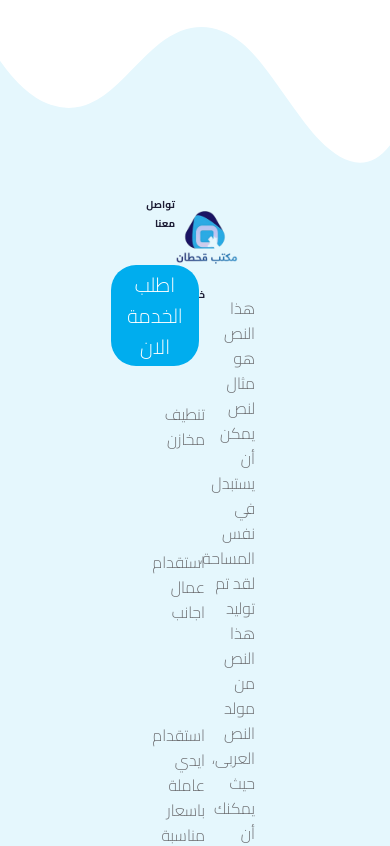
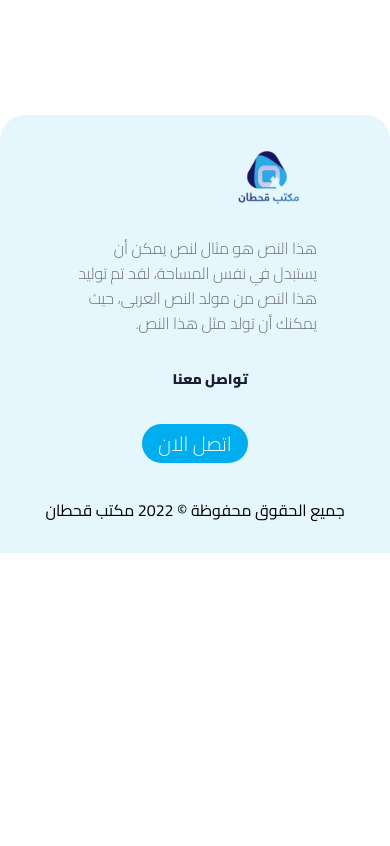
Before and after one commit to mo7amedehab97/Qahttan, a React (Vite) app: page / in a window 390 px wide. Shown: the part 3200-4046 px from the top of the page. After the commit the page ends 3753 px from the top, so only its background shows below. Built offline with nearby package versions, Linux system fonts and the light colour scheme.

Commit message:
footer responsive

```diff
--- a/src/Components/Footer/Footer.jsx
+++ b/src/Components/Footer/Footer.jsx
@@ -4,7 +4,7 @@ import Logo from "../../assets/logo-min (1).png";
 const Footer = () => {
   return (
     <footer className="footer_container">
-      <section class="custom-shape-divider-top-1673875243">
+      <section className="custom-shape-divider-top-1673875243">
         <svg
           data-name="Layer 1"
           xmlns="http://www.w3.org/2000/svg"
@@ -13,14 +13,13 @@ const Footer = () => {
         >
           <path
             d="M985.66,92.83C906.67,72,823.78,31,743.84,14.19c-82.26-17.34-168.06-16.33-250.45.39-57.84,11.73-114,31.07-172,41.86A600.21,600.21,0,0,1,0,27.35V120H1200V95.8C1132.19,118.92,1055.71,111.31,985.66,92.83Z"
-            class="shape-fill"
+            className="shape-fill"
           ></path>
         </svg>
       </section>
       <section className="footer_details">
         <article className="footer_content">
-          <ul>
-            <li>
+          <div>
             <img
               src={Logo}
               alt="website logo image"
@@ -28,26 +27,16 @@ const Footer = () => {
               width={100}
               height={100}
             />
-            </li>
-            <li>
+
             <p>
               هذا النص هو مثال لنص يمكن أن يستبدل في نفس المساحة، لقد تم توليد
               هذا النص من مولد النص العربى، حيث يمكنك أن تولد مثل هذا النص.
             </p>
-            </li>
-          </ul>
-          <ul>
-            <h3>خدماتنا</h3>
-            <li>تنطيف مخازن </li>
-            <li>استقدام عمال اجانب</li>
-            <li>استقدام ايدي عاملة باسعار مناسبة</li>
-          </ul>
-          <ul>
-            <h3>تواصل معنا</h3>
-            <li>
-              <button>اطلب الخدمة الان</button>
-            </li>
-          </ul>
+          </div>
+          <div>
+            <h2>تواصل معنا </h2>
+            <button>اتصل الان</button>
+          </div>
         </article>
         <article className="copyright">
           <p>جميع الحقوق محفوظة &copy; 2022 مكتب قحطان</p>
--- a/src/Components/Footer/index.css
+++ b/src/Components/Footer/index.css
@@ -26,7 +26,7 @@
   width: 100%;
   background-color: var(--background);
   position: absolute;
-  top: 150px;
+  top: 90px;
   padding: 12px 135px;
 }
 .footer_content {
@@ -42,47 +42,22 @@
   align-items: center;
   border-radius: 15px;
 }
-.footer_content ul {
-  width: calc(100% / 3);
+
+.footer_content div:nth-child(1) {
+  width: calc(100% / 1.5);
 }
-.footer_content ul:nth-child(2) {
-  display: flex;
-  justify-content: space-evenly;
-  align-items: center;
-  flex-direction: column;
-}
-
-.footer_content ul:nth-child(2) li {
-  font-style: normal;
-  font-weight: 300;
-  font-size: 16px;
-  line-height: 25px;
-  color: var(--text_color2);
-  width: 50%;
-}
-.footer_content ul:nth-child(2) h3 {
-  font-style: normal;
-  color: var(--text_color1);
-  width: 50%;
-}
-.footer_content ul li p {
+.footer_content div:nth-child(1) p {
   font-style: normal;
   font-weight: 300;
   font-size: 16px;
   line-height: 25px;
   color: var(--text_color2);
 }
-.footer_content ul:nth-child(3) {
-  display: flex;
-  flex-direction: column;
-  padding: 8px 0;
-  align-items: center;
-}
-.footer_content ul:nth-child(3) h3 {
+.footer_content div:nth-child(2) h2 {
   font-style: normal;
   color: var(--text_color1);
 }
-.footer_content ul:nth-child(3) li button {
+.footer_content div:nth-child(2) button {
   margin-top: 32px;
   padding: 4px 16px;
   border-radius: 25px;
@@ -92,5 +67,45 @@
   font-weight: 300;
   font-size: 20px;
   line-height: 31px;
-  text-align: center;
+  cursor: pointer;
 }
+
+@media (max-width: 1090px) {
+  .footer_container {
+    padding: 0px 35px 90px;
+    margin: 0 35px;
+    border-radius: 25px;
+    display: flex;
+    justify-content: center;
+    align-items: center;
+  }
+  .custom-shape-divider-top-1673875243 {
+    display: none;
+  }
+  .footer_details {
+    border-top-right-radius: 25px;
+    border-top-left-radius: 25px;
+  }
+  .footer_content {
+    flex-direction: column;
+    justify-content: center;
+    align-items: center;
+    gap: 30px;
+  }
+}
+@media (max-width: 600px) {
+  .footer_container {
+    padding: 0;
+    margin: 0;
+  }
+  .footer_details {
+    border-top-right-radius: 25px;
+    border-top-left-radius: 25px;
+    padding: 12px;
+  }
+  .footer_content {
+    flex-direction: column;
+    justify-content: center;
+    align-items: center;
+  }
+}
--- a/src/Components/WhatTheySay/WhatTheySay.jsx
+++ b/src/Components/WhatTheySay/WhatTheySay.jsx
@@ -1,4 +1,3 @@
-import { useEffect, useState } from "react";
 import { Pagination } from "swiper";
 import { Swiper, SwiperSlide } from "swiper/react";
 import "swiper/css/bundle";
@@ -29,12 +28,6 @@ const quotes = [
   },
 ];
 const WhatTheySay = () => {
-  const [pageCount, setPageCount] = useState(3);
-  useEffect(() => {
-    const width = window.innerWidth;
-    setPageCount(width);
-  }, [pageCount]);
-  console.log(pageCount);
   return (
     <section className="what_they_say_container">
       <Swiper
```
Lines whose indentation alone changed are shown as unchanged.
